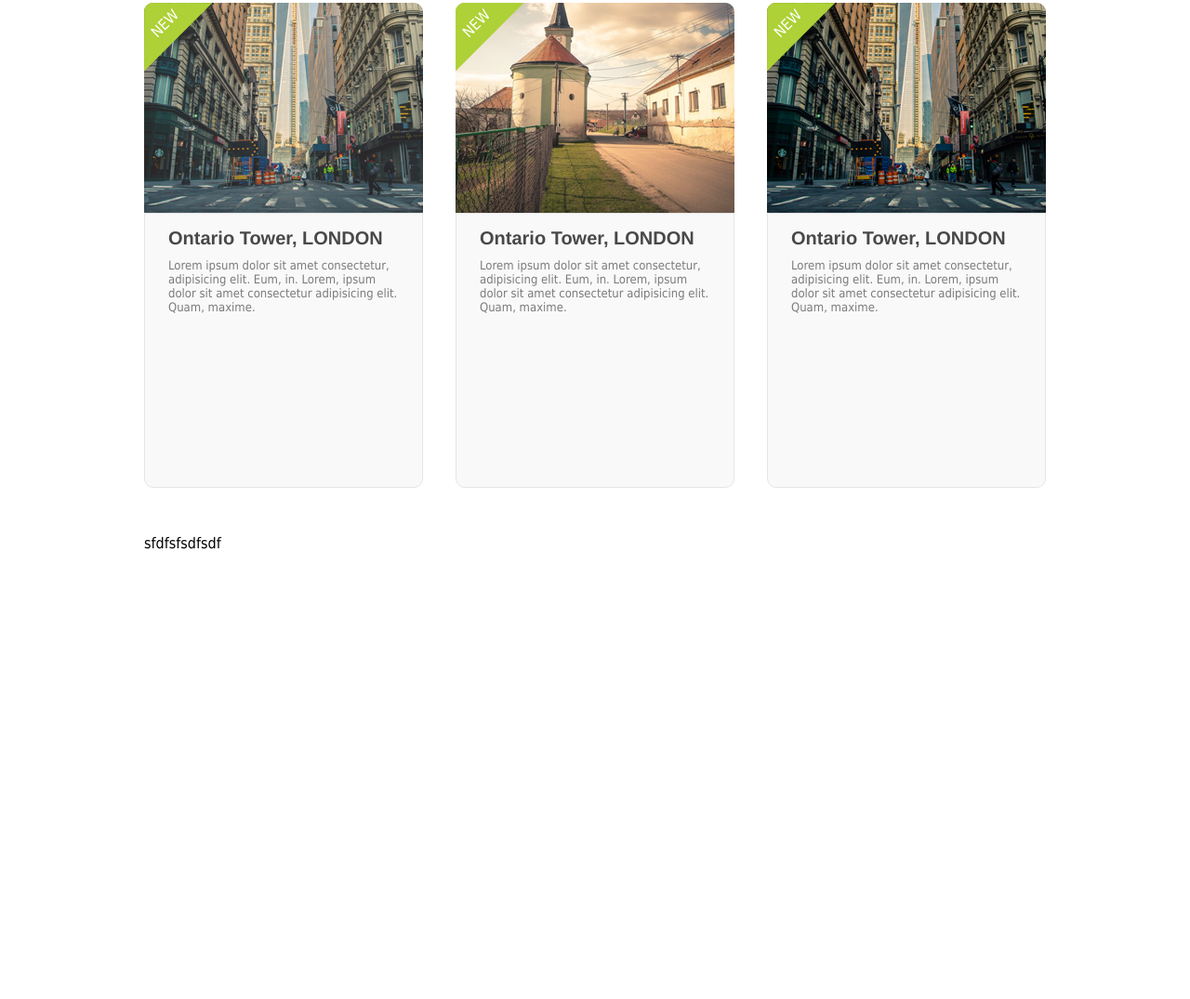
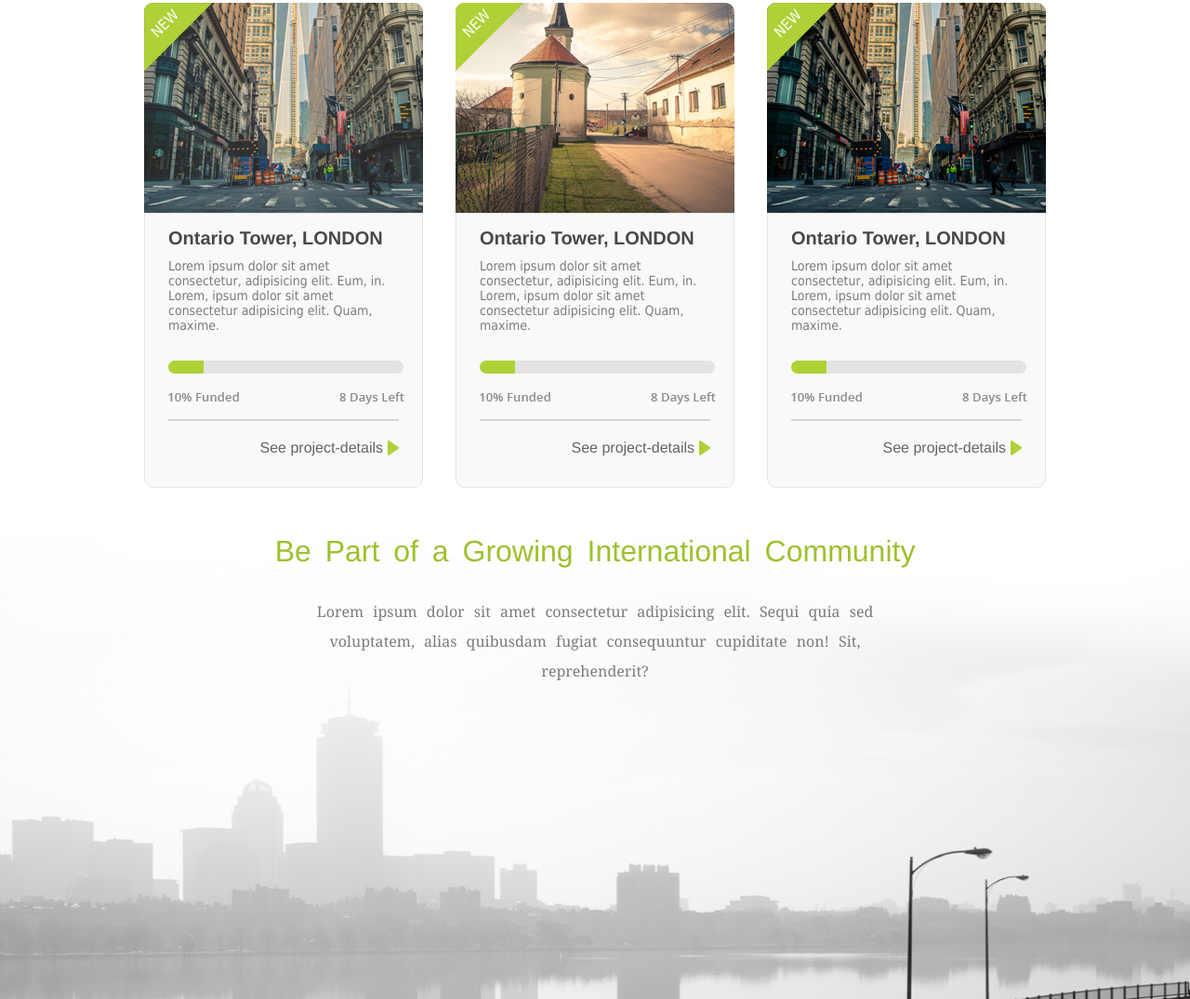
Before and after one commit to Mrserg123/Mrserg123.github.io, a plain HTML site: page index.html in a window 1280 px wide. Shown: the part 1866-2941 px from the top of the page at 93% size. Before the commit the page ends 2460 px from the top, so only its background shows below. Drawn offline with Linux system fonts and the light colour scheme.

Commit message:
footer fix

```diff
--- a/css/style.css
+++ b/css/style.css
@@ -1,22 +1,26 @@
-body, html {
+body,
+html {
     margin: 0;
     padding: 0;
     font-family: Tahoma;
-    background:white;
+    background: white;
     color: black;
 }
+
 .header {
     height: 500px;
     background: url(../image/header.png) no-repeat;
     background-size: cover;
 }
+
 .header-text {
     text-align: center;
-    padding-top: 150px ;
+    padding-top: 150px;
     color: snow;
     font-family: Georgia, 'Times New Roman', Times, serif;
-    font-size: 36px ;
+    font-size: 36px;
 }
+
 .header-text1 {
     text-align: center;
     padding-top: 20px;
@@ -24,11 +28,13 @@ body, html {
     font-family: Georgia, 'Times New Roman', Times, serif;
     font-size: 30px;
 }
+
 .header-button {
     display: flex;
     justify-content: center;
     padding-top: 70px;
 }
+
 .header-btn {
     width: 230px;
     height: 60px;
@@ -40,40 +46,49 @@ body, html {
     border-radius: 10px 10px;
     outline: none;
 }
+
 .logo {
     display: flex;
     align-items: center;
     margin: 0 0 8px 40px;
     padding-top: 7px;
 }
+
 .menu {
     width: 70%;
     justify-content: space-between;
+}
 
+.a-project {
+    font-family: 'Franklin Gothic Medium', 'Arial Narrow', Arial;
+    text-decoration: none;
+    color: #646464;
 }
+
 .menu ul {
     display: flex;
     justify-content: flex-end;
     list-style: none;
 }
+
 .menu-link {
     margin: 0 25px 0 0;
     text-decoration: none;
     font-family: Verdana, Geneva, Tahoma, sans-serif;
     color: #989898;
     font-size: 13px;
+}
 
-}
 .main {
     display: flex;
     flex-direction: column;
 }
+
 .login-button {
     display: flex;
     justify-content: center;
+}
 
-
-}
 .buttom {
     width: 85px;
     height: 33px;
@@ -84,22 +99,25 @@ body, html {
     padding: 0;
     border-radius: 50px 50px;
     outline: none;
+}
 
-}
 .image-content {
     display: flex;
     justify-content: center;
-    margin: 70px 0 20px 0 ;
+    margin: 70px 0 20px 0;
 }
+
 .image-center {
-    background-position: center ;
+    background-position: center;
 }
+
 .text-content {
     text-align: center;
     margin-left: auto;
     margin-right: auto;
     width: 500px;
 }
+
 .text-style {
     font-size: 20px;
     line-height: 2;
@@ -107,6 +125,7 @@ body, html {
     text-transform: uppercase;
     color: #9c9c9c;
 }
+
 .text-content1 {
     text-align: center;
     margin-left: auto;
@@ -114,22 +133,23 @@ body, html {
     font-family: Verdana, Geneva, Tahoma, sans-serif;
     line-height: 1.5;
     font-size: 13px;
-    color:#989898;
+    color: #989898;
     margin-top: 30px;
 }
+
 .horizontal-menu {
     display: flex;
     text-decoration: none;
     font-family: Verdana, Geneva, Tahoma, sans-serif;
     font-size: 25px;
-    color:#989898;
+    color: #989898;
     justify-content: center;
     align-items: baseline;
     padding-bottom: 12px;
     padding-top: 100px;
+}
 
-}
-.horizontal-text{
+.horizontal-text {
     display: flex;
     justify-content: space-between;
     margin-left: 70px;
@@ -138,14 +158,13 @@ body, html {
 
 .line {
     display: flex;
-    color:#989898;
-    text-decoration:none;
+    color: #989898;
+    text-decoration: none;
     cursor: pointer;
-    padding-left:20px;
+    padding-left: 20px;
     align-items: center;
+}
 
-
-}
 .line:after {
     background-color: #add136;
     display: block;
@@ -153,8 +172,8 @@ body, html {
     height: 3px;
     width: 0%;
     transition: width .4s ease-in-out;
+}
 
-}
 .line:hover:after,
 .line:focus:after {
     width: 100%;
@@ -167,26 +186,31 @@ body, html {
     align-items: center;
     width: 44px;
     height: 44px;
-    color:white;
-    text-decoration:none;
+    color: white;
+    text-decoration: none;
     cursor: pointer;
 }
+
 .rollover:hover {
     background: url(../image/tabs1.png) no-repeat;
 }
-.block-glasses{
+
+.block-glasses {
     display: flex;
     justify-content: center;
     padding-top: 50px;
 }
+
 .glasses {
     padding-left: 100px;
 }
-.text-glasses{
+
+.text-glasses {
     font-size: 18px;
     font-family: Arial, "Helvetica Neue", Helvetica, sans-serif;
     color: #add136;
 }
+
 .text-glasses1 {
     width: 500px;
     padding-top: 22px;
@@ -194,26 +218,29 @@ body, html {
     font-family: Arial, "Helvetica Neue", Helvetica, sans-serif;
     color: #9b9b9b;
 }
+
 .block-find {
     display: flex;
     padding-top: 70px;
+}
 
-}
 .block-properties {
-
     background: #e2f8ff;
     flex: 1;
 }
+
 .block-buyers {
     background-color: #f5f9eb;
     flex: 1;
 }
+
 .image-properties {
     display: flex;
     margin-left: 50px;
     padding-top: 80px;
     padding-bottom: 50px;
 }
+
 .text-properties {
     padding-left: 60px;
     padding-right: 80px;
@@ -221,16 +248,19 @@ body, html {
     font-weight: 600;
     color: #787e7f;
 }
+
 .text-properties-small {
     margin-top: 10px;
     font-family: 'Times New Roman', Times, serif;
     font-size: 16px;
     font-weight: 300;
 }
+
 .button-left {
     text-align: left;
- padding-top:15px ;
+    padding-top: 15px;
 }
+
 .button-l {
     width: 187px;
     height: 51px;
@@ -242,6 +272,7 @@ font-weight: 300;
     outline: none;
     color: white;
 }
+
 .button-r {
     width: 187px;
     height: 51px;
@@ -249,23 +280,24 @@ font-weight: 300;
     background-color: #add136;
     font-size: 14px;
     border: 0;
-
     border-radius: 10px 10px;
     outline: none;
     color: white;
 }
+
 .project-block {
     width: 970px;
     margin: 0 auto;
     padding-top: 80px;
+}
 
-}
 .project-text {
     font-size: 25px;
     font-family: Georgia, 'Times New Roman', Times, serif;
     font-weight: 550;
     color: #515151;
 }
+
 .project-text-small {
     display: flex;
     align-items: center;
@@ -273,11 +305,12 @@ font-weight: 300;
     font-size: 14px;
     color: #838383
 }
+
 .button-project {
     margin-left: 130px;
     width: 200px;
     height: 45px;
-    color:#9c9c9c;
+    color: #9c9c9c;
     background-color: white;
     font-size: 15px;
     border: 1;
@@ -285,45 +318,51 @@ font-weight: 300;
     border-radius: 10px 10px;
     outline: none;
 }
-.project{
+
+.project {
     display: flex;
     justify-content: space-between;
     padding-top: 40px;
 }
-.project-image{
+
+.project-image {
     display: flex;
     flex-direction: column;
     padding-bottom: 50px;
 }
-    .project-image-top{
+
+.project-image-top {
     background: url(../image/image-1.png);
     width: 300px;
     height: 226px;
 }
-    .rectangle{
 
+.rectangle {
     background: url(../image/rectangle.png) no-repeat;
     width: 100%;
-        height:100%;
+    height: 100%;
 }
-    .rectangle-text{
+
+.rectangle-text {
     width: 30px;
     color: white;
     transform-origin: 35px;
-
     transform: rotate(-45deg);
 }
-    .project-image-top-1{
+
+.project-image-top-1 {
     background: url(../image/image-2.png);
     width: 300px;
     height: 226px;
 }
-    .project-image-top-2{
+
+.project-image-top-2 {
     background: url(../image/image-3.png);
     width: 300px;
     height: 226px;
 }
-    .new-project-text{
+
+.new-project-text {
     background-color: #f9f9f9;
     height: 294px;
     width: 248px;
@@ -332,7 +371,8 @@ font-weight: 300;
     border-radius: 0 0 10px 10px;
     border: 1px solid #e5e5e5;
 }
-    .header-text-project{
+
+.header-text-project {
     padding-top: 15px;
     padding-bottom: 10px;
     font-family: 'Franklin Gothic Medium', 'Arial Narrow', Arial;
@@ -340,7 +380,53 @@ font-weight: 300;
     color: #484848;
     font-size: 20px;
 }
-    .project-text-content{
+
+.project-text-content {
     color: #7b7b7b;
-        font-size: 13px;
+    font-size: 14px;
+    padding-bottom: 30px;
 }
+
+.progress {
+    display: flex;
+    flex-direction: column;
+    background: url(../image/progress.png) no-repeat;
+    width: 254px;
+    height: 47px;
+    padding-bottom: 8px;
+}
+
+.project-details {
+    display: flex;
+    justify-content: flex-end;
+    align-items: center;
+    padding-top: 12px;
+}
+
+.shape {
+    padding-left: 5px;
+}
+
+.text-bottom {
+    color: #9ec02d;
+    font-family: 'Franklin Gothic Medium', 'Arial Narrow', Arial;
+    font-size: 32px;
+    word-spacing: 6px;
+    text-align: center;
+}
+
+.text-bottom-small {
+    font-family: Georgia, 'Times New Roman', Times, serif;
+    color: #7b7b7b;
+    font-size: 16px;
+    word-spacing: 6px;
+    line-height: 2;
+    text-align: center;
+    padding: 30px 300px 0 300px;
+}
+
+.footer-background {
+    background: url(../image/footer.png) no-repeat;
+    height: 500px;
+    background-size: cover;
+}
--- a/index.html
+++ b/index.html
@@ -1,12 +1,14 @@
 <html>
+
 <head>
     <title>Page flexbox</title>
     <link rel="stylesheet" href="./css/style.css">
 </head>
+
 <body>
     <div class="main">
         <div class="logo">
-                  <a href="#" ><img src="./image/logo.png" alt="logo" ></a>
+            <a href="#"><img src="./image/logo.png" alt="logo"></a>
             <div class="menu">
                 <ul>
                     <li><a href="#" class="menu-link">HOME</a></li>
@@ -31,37 +33,32 @@
             <div class="image-center">
                 <img src="./image/image-content.png" alt="image-content">
             </div>
-
         </div>
         <div class="text-content">
             <div class="text-style">Lorem ipsum dolor sit amet, consectetur adipisicing elit</div>
             <div class="text-content1">
-            Lorem ipsum dolor sit amet
-             consectetur adipisicing elit. Sunt tenetur asperiores aspernatur?
-              Maxime, incidunt quas laboriosam voluptatem illo veniam quam?
+                Lorem ipsum dolor sit amet consectetur adipisicing elit. Sunt tenetur asperiores aspernatur? Maxime, incidunt quas laboriosam voluptatem illo veniam quam?
             </div>
             <div class="text-content1">
-            Lorem ipsum dolor sit amet
-             consectetur adipisicing elit. Sunt tenetur asperiores aspernatur?
-              Maxime, incidunt quas laboriosam voluptatem illo veniam quam?
+                Lorem ipsum dolor sit amet consectetur adipisicing elit. Sunt tenetur asperiores aspernatur? Maxime, incidunt quas laboriosam voluptatem illo veniam quam?
             </div>
         </div>
-
         <div class="horizontal-menu">
-<div class="horizontal-text"><div class="rollover">1</div><a href="#" class="line">Simple</a></div>
-<div class="horizontal-text"><div class="rollover">2</div><a href="#" class="line">Transparent</a></div>
-<div class="horizontal-text"><div class="rollover">3</div><a href="#" class="line">Collaborative</a></div>
+            <div class="horizontal-text">
+                <div class="rollover">1</div><a href="#" class="line">Simple</a></div>
+            <div class="horizontal-text">
+                <div class="rollover">2</div><a href="#" class="line">Transparent</a></div>
+            <div class="horizontal-text">
+                <div class="rollover">3</div><a href="#" class="line">Collaborative</a></div>
         </div>
-<hr  width="870px">
+        <hr width="870px">
         <div class="block-glasses">
             <img src="./image/glases.png" alt="">
             <div class="glasses">
                 <div class="text-glasses">
                     Browse projects, like booking a hotel online !
                     <div class="text-glasses1">
-           Lorem, ipsum dolor sit amet consectetur
-            adipisicing elit. Voluptatum natus deleniti consectetur
-             sapiente explicabo harum. Reiciendis modi ratione voluptates quo.
+                        Lorem, ipsum dolor sit amet consectetur adipisicing elit. Voluptatum natus deleniti consectetur sapiente explicabo harum. Reiciendis modi ratione voluptates quo.
                     </div>
                 </div>
             </div>
@@ -70,12 +67,11 @@
         <div class="block-find">
             <div class="block-properties">
                 <div class="image-properties">
-        <img src="./image/object-block.png" alt="armchair" width="100" height="100" >
+                    <img src="./image/object-block.png" alt="armchair" width="100" height="100">
                     <div class="text-properties">
                         Find Properties
                         <div class="text-properties-small">
-                Lorem ipsum dolor sit amet consectetur adipisicing elit.
-                 Modi veritatis praesentium ut possimus libero sequi!
+                            Lorem ipsum dolor sit amet consectetur adipisicing elit. Modi veritatis praesentium ut possimus libero sequi!
                             <div class="button-left">
                                 <button class="button-l" type="button">Become A Member</button>
                             </div>
@@ -85,12 +81,11 @@
             </div>
             <div class="block-buyers">
                 <div class="image-properties">
-            <img src="./image/object-block2.png" alt="purse" width="100" height="90" >
+                    <img src="./image/object-block2.png" alt="purse" width="100" height="90">
                     <div class="text-properties">
                         Find Properties
                         <div class="text-properties-small">
-Lorem ipsum dolor sit amet consectetur adipisicing elit.
- Modi veritatis praesentium ut possimus libero sequi!
+                            Lorem ipsum dolor sit amet consectetur adipisicing elit. Modi veritatis praesentium ut possimus libero sequi!
                             <div class="button-left">
                                 <button class="button-r" type="button">Submit Your Project</button>
                             </div>
@@ -103,8 +98,7 @@ Lorem ipsum dolor sit amet consectetur adipisicing elit.
             <div class="project-text">
                 Featured Projects
             </div>
-<div class="project-text-small">Lorem ipsum, dolor sit amet consectetur adipisicing elit. Repellendus,
-     ab deserunt itaque ipsa atque asperiores explicabo
+            <div class="project-text-small">Lorem ipsum, dolor sit amet consectetur adipisicing elit. Repellendus, ab deserunt itaque ipsa atque asperiores explicabo
                 <button class="button-project">Become a Member</button></div>
             <div class="project">
                 <div class="project-image">
@@ -120,11 +114,16 @@ Featured Projects
                         </div>
 
                         <div class="project-text-content">
-            Lorem ipsum dolor sit amet consectetur, adipisicing elit. Eum, in.
-            Lorem, ipsum dolor sit amet consectetur adipisicing elit. Quam, maxime.
+                            Lorem ipsum dolor sit amet consectetur, adipisicing elit. Eum, in. Lorem, ipsum dolor sit amet consectetur adipisicing elit. Quam, maxime.
+                        </div>
+                        <div class="progress">
+                            <div class="progress-text"></div>
+                        </div>
+                        <hr color="#d6d6d6">
+                        <div class="project-details"> <a href="#" class="a-project"> See project-details</a>
+                            <div class="shape"> <img src="../Mrserg123.github.io/image/shape.png" alt=""> </div>
                         </div>
                     </div>
-
                 </div>
 
                 <div class="project-image">
@@ -132,18 +131,22 @@ Featured Projects
                         <div class="rectangle">
                             <div class="rectangle-text">NEW</div>
                         </div>
-
                     </div>
                     <div class="new-project-text">
                         <div class="header-text-project">
                             Ontario Tower, LONDON
                         </div>
                         <div class="project-text-content">
-        Lorem ipsum dolor sit amet consectetur, adipisicing elit. Eum, in.
-        Lorem, ipsum dolor sit amet consectetur adipisicing elit. Quam, maxime.
+                            Lorem ipsum dolor sit amet consectetur, adipisicing elit. Eum, in. Lorem, ipsum dolor sit amet consectetur adipisicing elit. Quam, maxime.
+                        </div>
+                        <div class="progress">
+                            <div class="progress-text"></div>
+                        </div>
+                        <hr color="#d6d6d6">
+                        <div class="project-details"> <a href="#" class="a-project"> See project-details</a>
+                            <div class="shape"> <img src="../Mrserg123.github.io/image/shape.png" alt=""> </div>
                         </div>
                     </div>
-
                 </div>
 
                 <div class="project-image">
@@ -158,16 +161,28 @@ Featured Projects
                             Ontario Tower, LONDON
                         </div>
                         <div class="project-text-content">
-            Lorem ipsum dolor sit amet consectetur, adipisicing elit. Eum, in.
-            Lorem, ipsum dolor sit amet consectetur adipisicing elit. Quam, maxime.
+                            Lorem ipsum dolor sit amet consectetur, adipisicing elit. Eum, in. Lorem, ipsum dolor sit amet consectetur adipisicing elit. Quam, maxime.
+                        </div>
+                        <div class="progress">
+                            <div class="progress-text"></div>
+                        </div>
+                        <hr color="#d6d6d6">
+                        <div class="project-details"> <a href="#" class="a-project"> See project-details</a>
+                            <div class="shape"> <img src="../Mrserg123.github.io/image/shape.png" alt=""> </div>
                         </div>
                     </div>
 
                 </div>
             </div>
-    <div class="text-bottom">sfdfsfsdfsdf</div>
+        </div>
+        <div class="footer-background">
+            <div class="text-bottom">Be Part of a Growing International Community</div>
+            <div class="text-bottom-small">Lorem ipsum dolor sit amet consectetur adipisicing elit. Sequi quia sed voluptatem, alias quibusdam fugiat consequuntur cupiditate non! Sit, reprehenderit?
+            </div>
+
         </div>
 
     </div>
 </body>
+
 </html>
```
Also changed, not shown: image/footer.png (added), image/progress.png (added), image/shape.png (added). Lines whose indentation alone changed are shown as unchanged.
